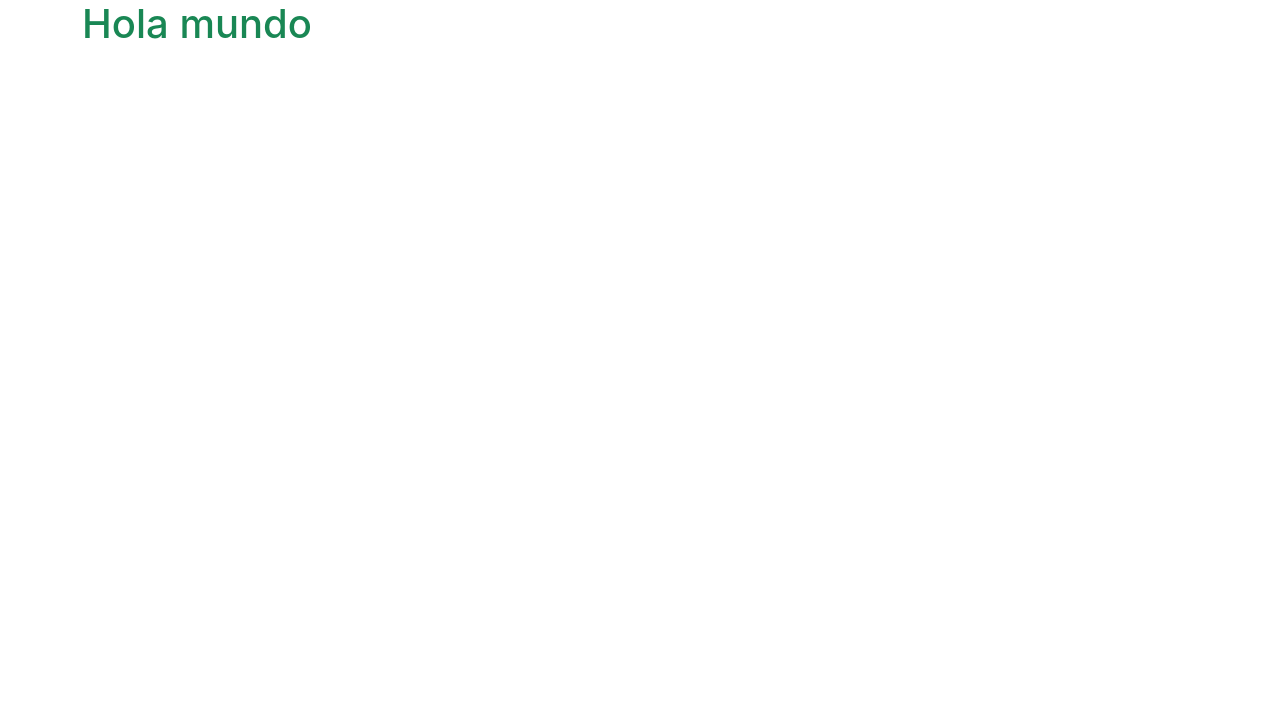
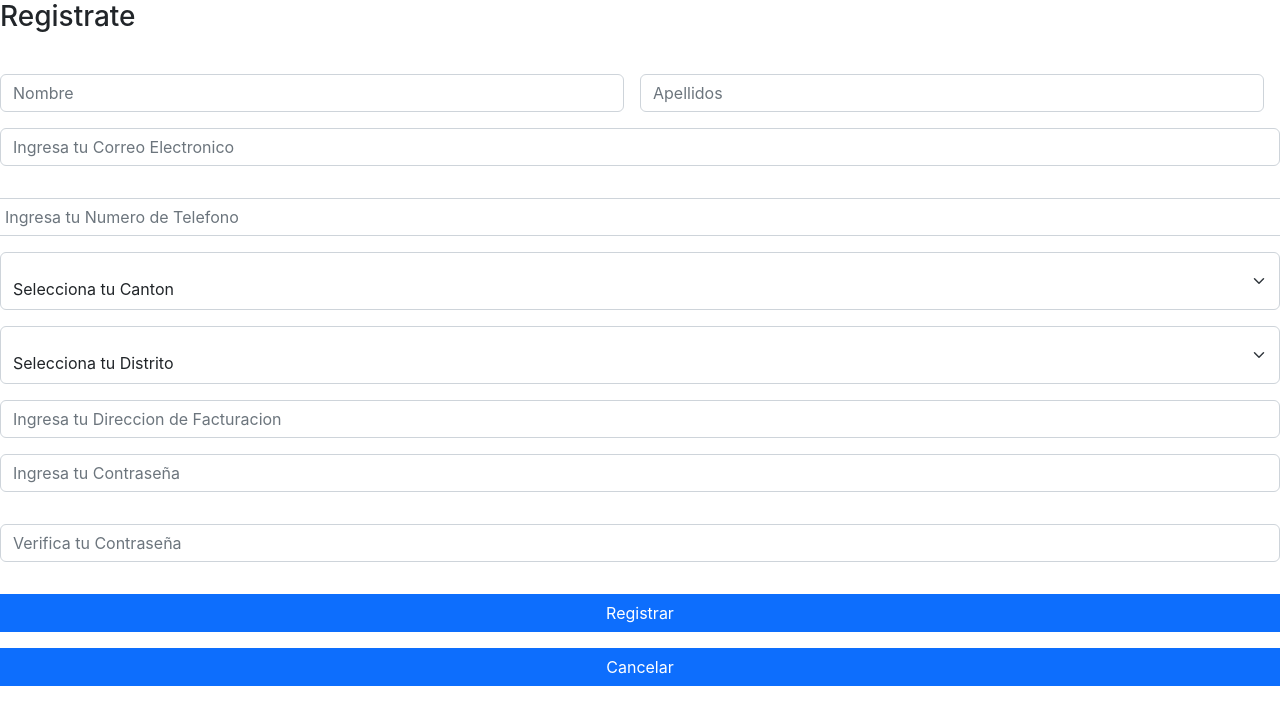
Before and after one commit to gregorybmx/guanacastedigital, a React (Create React App) app: page / in a window 1280 px wide. Shown: the top 724 px of the page. Built offline with nearby package versions, Linux system fonts and the light colour scheme.

Commit message:
componente del registro de usuarios

```diff
--- a/src/App.js
+++ b/src/App.js
@@ -1,9 +1,8 @@
+import UserRegister from './components/userRegisterComponent'
 
 function App() {
   return (
-    <div className="container">
-      <h1 className="text-success">Hola mundo</h1>
-    </div>
+   <UserRegister></UserRegister>
   );
 }
 
--- /dev/null
+++ b/src/components/userRegisterComponent.js
@@ -0,0 +1,61 @@
+import React from 'react'
+
+const userRegisterComponent = () => {
+    return (
+
+        <form className="row g-3">
+            <h3>Registrate</h3>
+            <div className="row g-3">
+                <div className="col">
+                    <input type="text" className="form-control" placeholder="Nombre" aria-label="First name" />
+                </div>
+
+                <div className="col">
+                    <input type="text" className="form-control" placeholder="Apellidos" aria-label="Last name" />
+                </div>
+            </div>
+
+            <div className="mb-3">
+                <input type="email" className="form-control" id="exampleFormControlInput1" placeholder="Ingresa tu Correo Electronico" />
+            </div>
+
+            <input className="form-control" type="text" placeholder="Ingresa tu Numero de Telefono" aria-label="default input example"></input>
+
+            <div className="form-floating">
+                <select className="form-select" id="floatingSelectC" aria-label="FloatingLabel">
+                    <option default value="Elegir canton">Selecciona tu Canton</option>
+                    <option value="1">Liberia</option>
+                    <option value="2">Cañas</option>
+                    <option value="3">Bagaces</option>
+                </select>
+            </div>
+
+            <div className="form-floating">
+                <select className="form-select" id="floatingSelectD" aria-label="FloatingLabel">
+                    <option default value="Elegir Distrito">Selecciona tu Distrito</option>
+                    <option value="1">Liberia</option>
+                    <option value="2">...</option>
+                </select>
+            </div>
+
+            <div className="col-12">
+                <input type="text" className="form-control" id="inputAddress" placeholder="Ingresa tu Direccion de Facturacion" />
+            </div>
+
+            <div className="mb-3">
+                <input type="password" className="form-control" placeholder="Ingresa tu Contraseña" />
+            </div>
+
+            <div className="mb-3">
+                <input type="password" className="form-control" placeholder="Verifica tu Contraseña" />
+            </div>
+
+            <button type="submit" className="btn btn-primary">Registrar</button>
+
+            <button type="button" className="btn btn-primary">Cancelar</button>
+
+        </form>
+    )
+  }
+
+  export default userRegisterComponent
```
Also changed, not shown: src/css/userForm.css (added).
